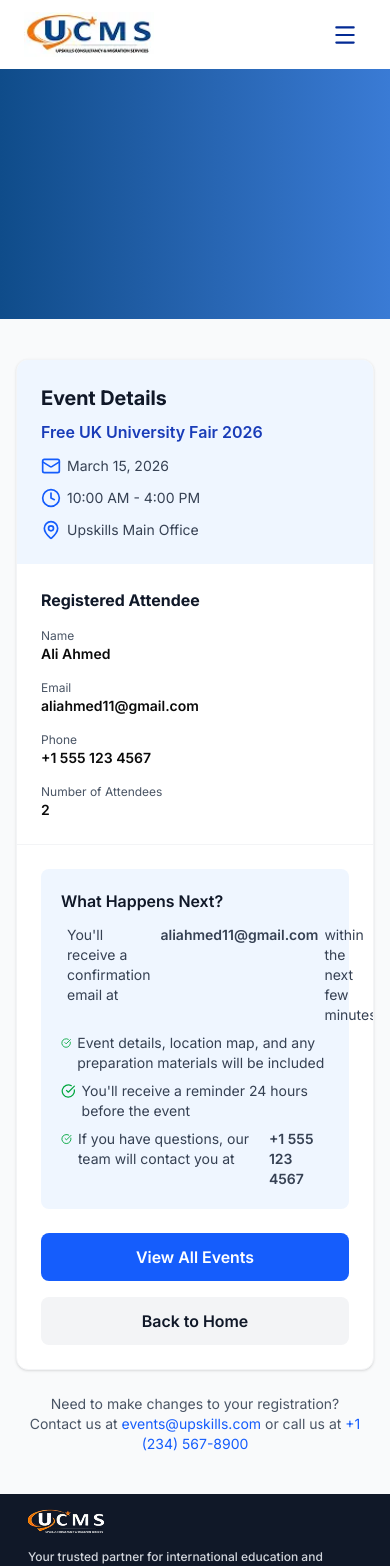
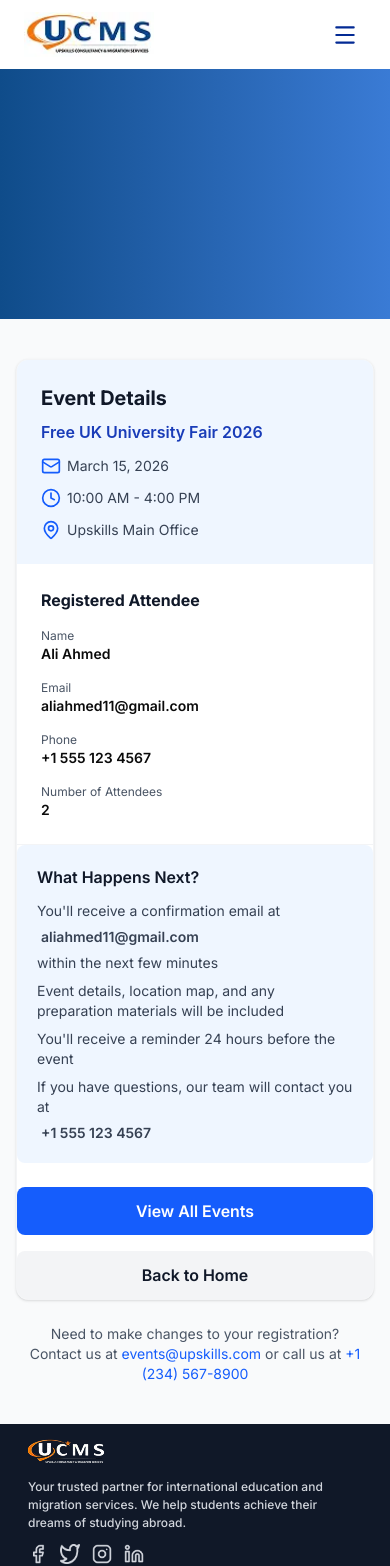
Before and after one commit to ahamed-beep/UCMS-Frontend-Main, a React (Vite) app: page /event/confirmation in a window 390 px wide. Shown: the top 1566 px of the page. Built offline with nearby package versions, Linux system fonts and the light colour scheme.

Commit message:
fix minor responsiveness issue in Event Confirmation page

```diff
--- a/src/Componenets/Event&Annoucementpage/EventConfirmation.jsx
+++ b/src/Componenets/Event&Annoucementpage/EventConfirmation.jsx
@@ -61,26 +61,38 @@ const Confirmation = () => {
           </div>
         </div>
 
-        <div className="p-6">
-          <div className="bg-[#EFF6FF] rounded-lg p-5">
+        <div className="md:p-6">
+          <div className="bg-[#EFF6FF]  rounded-lg p-5">
             <div className="font-semibold text-[#101828] font-inter mb-3">What Happens Next?</div>
             <ul className="space-y-2 text-sm text-[#364153] font-inter">
-              <li className="flex items-start gap-1.5">
-              <CircleCheckBig className=" text-[#00A63E] w-5  h-5" />
+                <div className="flex gap-1" >
+
+                   <CircleCheckBig className="  hidden md:block  text-[#00A63E] w-5  h-5" />
+              <li className="flex flex-col md:flex-row items-start gap-1.5">
+
                 You'll receive a confirmation email at <span className="font-semibold font-inter ml-1">{attendee.email}</span> within the next few minutes
               </li>
+                </div>
+                <div className="flex  gap-1" >
+
+<CircleCheckBig className="  hidden md:block text-[#00A63E] w-5  h-5" />
               <li className="flex items-start gap-1.5">
-              <CircleCheckBig className=" text-[#00A63E] w-5  h-5" />
+
                 Event details, location map, and any preparation materials will be included
               </li>
-              <li className="flex items-start gap-1.5">
-                <CircleCheckBig className=" text-[#00A63E] w-5  h-5" />
+                </div>
+              <li className="flex md:flex-row items-start gap-1.5">
+                <CircleCheckBig className="  hidden md:block text-[#00A63E] w-5  h-5" />
                 You'll receive a reminder 24 hours before the event
               </li>
-              <li className="flex items-start gap-1.5">
-             <CircleCheckBig className=" text-[#00A63E] w-5  h-5" />
+              <div className=" flex  gap-1" >
+
+                  <CircleCheckBig className="  hidden md:block text-[#00A63E] w-5  h-5" />
+              <li className="flex md:flex-row  flex-col items-start gap-1.5">
+
                 If you have questions, our team will contact you at <span className="font-semibold font-inter ml-1">{attendee.phone}</span>
               </li>
+              </div>
             </ul>
           </div>
 
```
